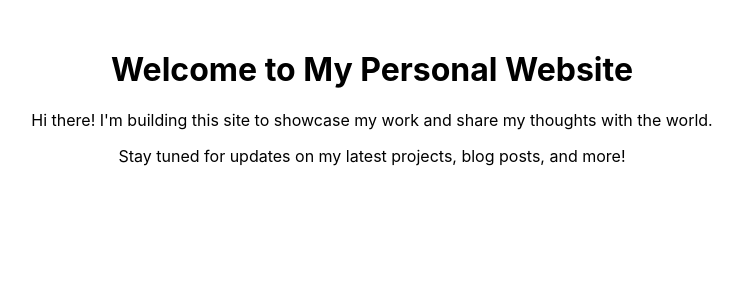
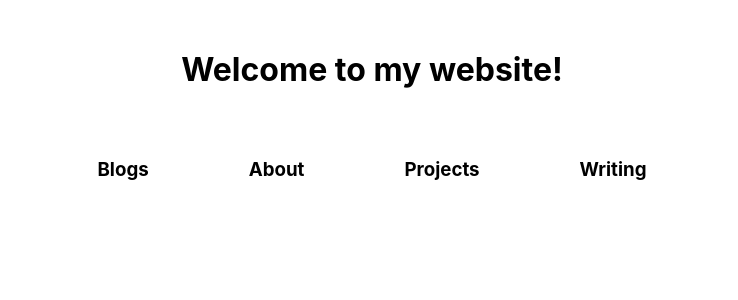
Before and after one commit to jackforevergreen/jack-pearson, a React (Create React App) app: page / in a window 1280 px wide. Shown: the top 300 px of the page, without its empty margins (268-1006 px from the left). Built offline with nearby package versions, Linux system fonts and the light colour scheme.

Commit message:
Update App.js

```diff
--- a/src/App.js
+++ b/src/App.js
@@ -3,13 +3,21 @@ import React from 'react';
 function App() {
   return (
     <div style={{ textAlign: 'center', marginTop: '50px' }}>
-      <h1>Welcome to My Personal Website</h1>
-      <p>
-        Hi there! I'm building this site to showcase my work and share my thoughts with the world.
-      </p>
-      <p>
-        Stay tuned for updates on my latest projects, blog posts, and more!
-      </p>
+      <h1>Welcome to my website!</h1>
+      <div style={{ display: 'flex', justifyContent: 'center', marginTop: '50px' }}>
+        <div style={{ margin: '0 50px' }}>
+          <h3>Blogs</h3>
+        </div>
+        <div style={{ margin: '0 50px' }}>
+          <h3>About</h3>
+        </div>
+        <div style={{ margin: '0 50px' }}>
+          <h3>Projects</h3>
+        </div>
+        <div style={{ margin: '0 50px' }}>
+          <h3>Writing</h3>
+        </div>
+      </div>
     </div>
   );
 }
```
